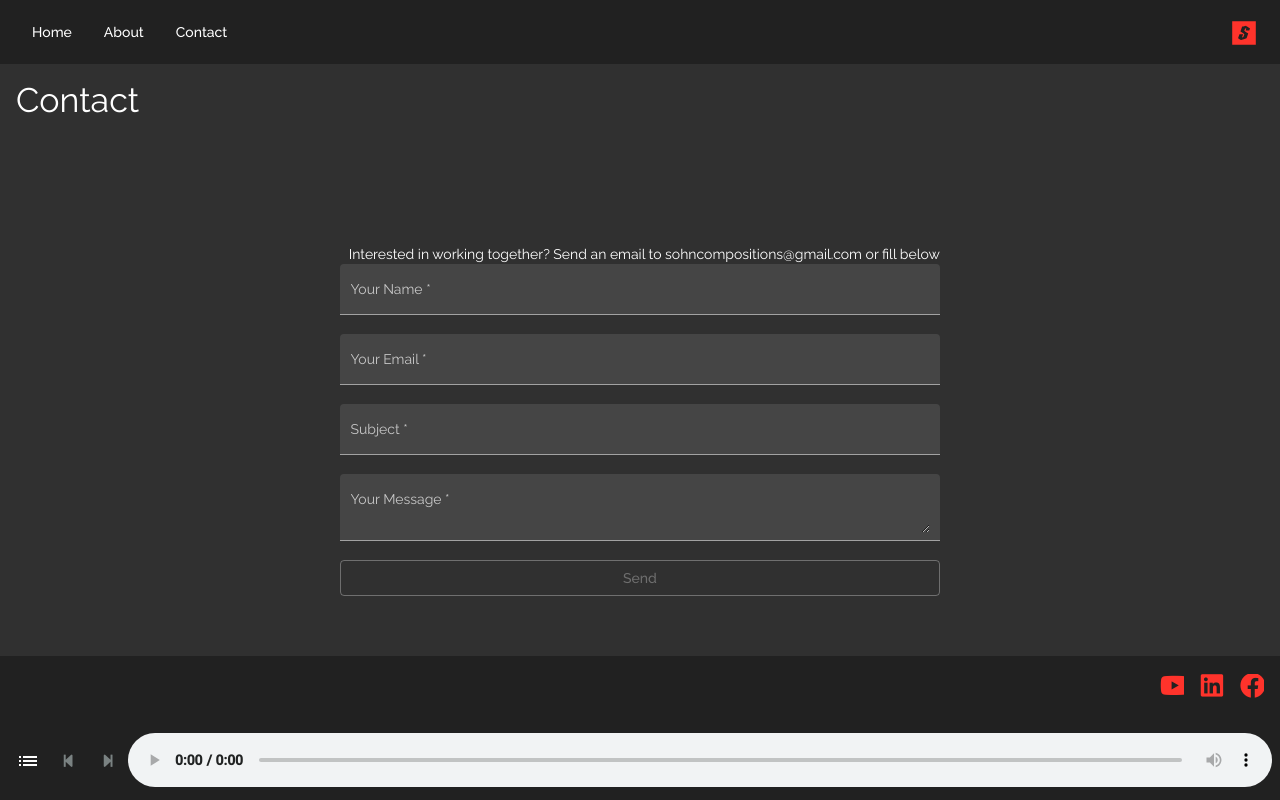
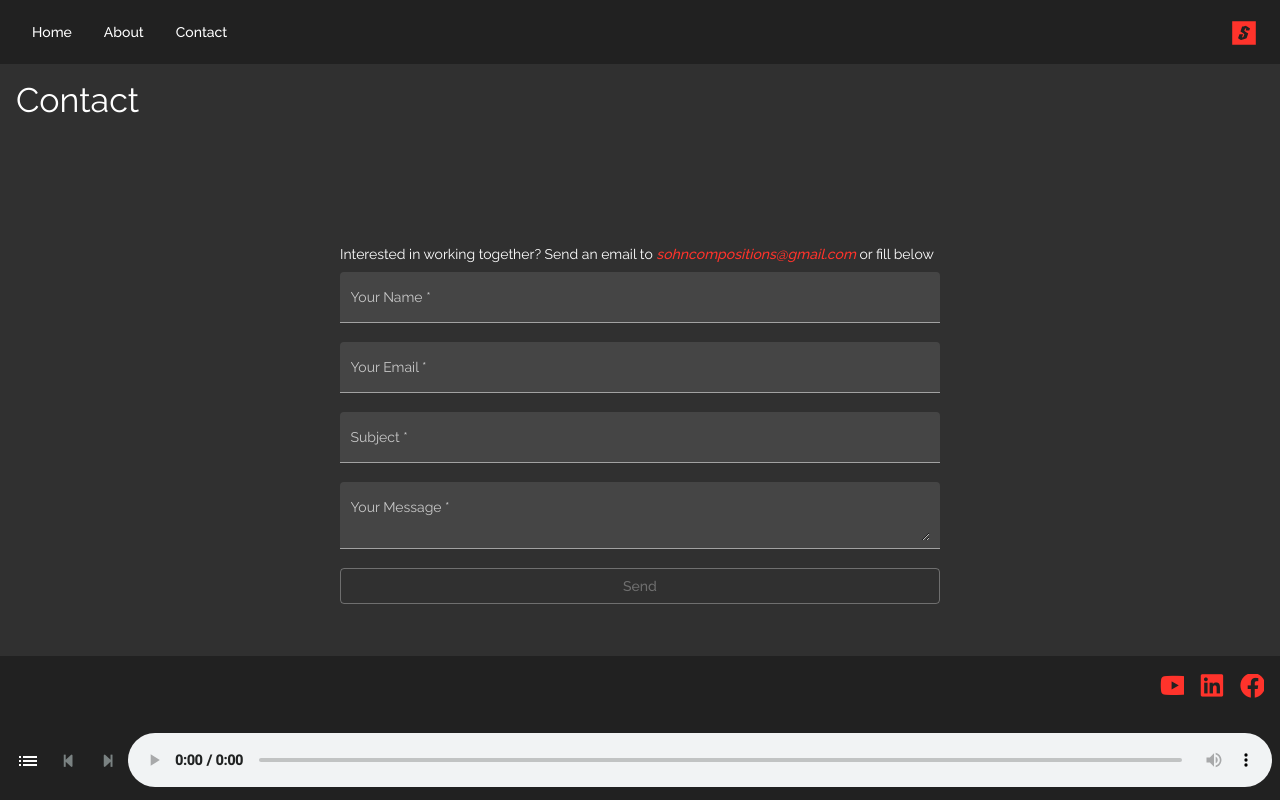
Before and after one commit to sohncompositions/sohn-compositions-portfolio, an Angular app in the folder client/: page /contact in a window 1280 px wide. Built offline with nearby package versions, Linux system fonts and the light colour scheme.

Commit message:
email interpolation complete

```diff
--- a/client/src/app/audio-player/audio-player.component.scss
+++ b/client/src/app/audio-player/audio-player.component.scss
@@ -9,10 +9,6 @@ audio {
   width: 100%;
 }
 
-audio::-webkit-media-controls-panel {
-  // background-color: $accent;
-}
-
 audio::-webkit-media-controls-current-time-display,
 audio::-webkit-media-controls-time-remaining-display {
   color: #020404;
--- a/client/src/app/config.json
+++ b/client/src/app/config.json
@@ -73,7 +73,7 @@
         "title": "Contact",
         "subtitle": "",
         "email": "sohncompositions@gmail.com",
-        "formCaption": "Interested in working together? Send an email to sohncompositions@gmail.com or fill below",
+        "formCaption": "Interested in working together? Send an email to {email} or fill below",
         "emailServer": {
             "successMessage": "Your email has been sent!",
             "errorMessage": "Sorry! There was a problem sending the email."
--- a/client/src/app/contact/contact.component.html
+++ b/client/src/app/contact/contact.component.html
@@ -8,7 +8,14 @@
         </div>
     </div>
     <div class='form-container column'>
-        <label *ngIf='!submitting && !submitted'>{{pageConfig.formCaption}}</label>
+        <label *ngIf='!submitting && !submitted'>
+            {{interpolatedFormCaption[0]}}
+            <ng-template [ngIf]='!!pageConfig.email'>
+                <a id='page-config-email' color='primary' class='italic' mat-button
+                    href='mailto:{{pageConfig.email}}'>{{pageConfig.email}}</a>
+            </ng-template>
+            {{interpolatedFormCaption[1]}}
+        </label>
         <form *ngIf='!submitting && !submitted' class='column' [formGroup]='contactForm'
             (ngSubmit)='handleSubmit($event)'>
             <mat-form-field appearance="fill">
--- a/client/src/app/contact/contact.component.scss
+++ b/client/src/app/contact/contact.component.scss
@@ -3,14 +3,17 @@
 p {
   text-align: center;
 }
-label {
-  text-align: end;
-}
+
 input {
   height: 0.9rem;
 }
 button[disabled]:hover {
   cursor: not-allowed;
+}
+
+#page-config-email {
+  padding: 0;
+  margin: 0;
 }
 
 @media (min-width: $breakpoint-sm) {
--- a/client/src/app/contact/contact.component.ts
+++ b/client/src/app/contact/contact.component.ts
@@ -15,6 +15,7 @@ export class ContactComponent {
     submitted = false;
     error: string;
     success: string;
+    interpolatedFormCaption: string[];
 
     constructor(
         private configService: ConfigService,
@@ -22,11 +23,13 @@ export class ContactComponent {
     ) {
         this.pageConfig = this.configService.config.contactPage;
         this.contactForm = this.contactService.buildContactForm(this.pageConfig);
+        this.interpolatedFormCaption = this.interpolateFormCaption();
     }
 
-    renderFormCaption() {
-        return this.pageConfig.formCaption.replace(/{email}/g, this.pageConfig.email);
+    interpolateFormCaption() {
+        return this.pageConfig.formCaption.split('{email}');
     }
+
     displayError(formControlName: string) {
         const formControl = this.contactForm.controls[formControlName];
         if (formControl.hasError('required')) { return 'This field is required.'; }
```
Also changed, not shown: 1 other file (tests, documents, lock files or other folders).
